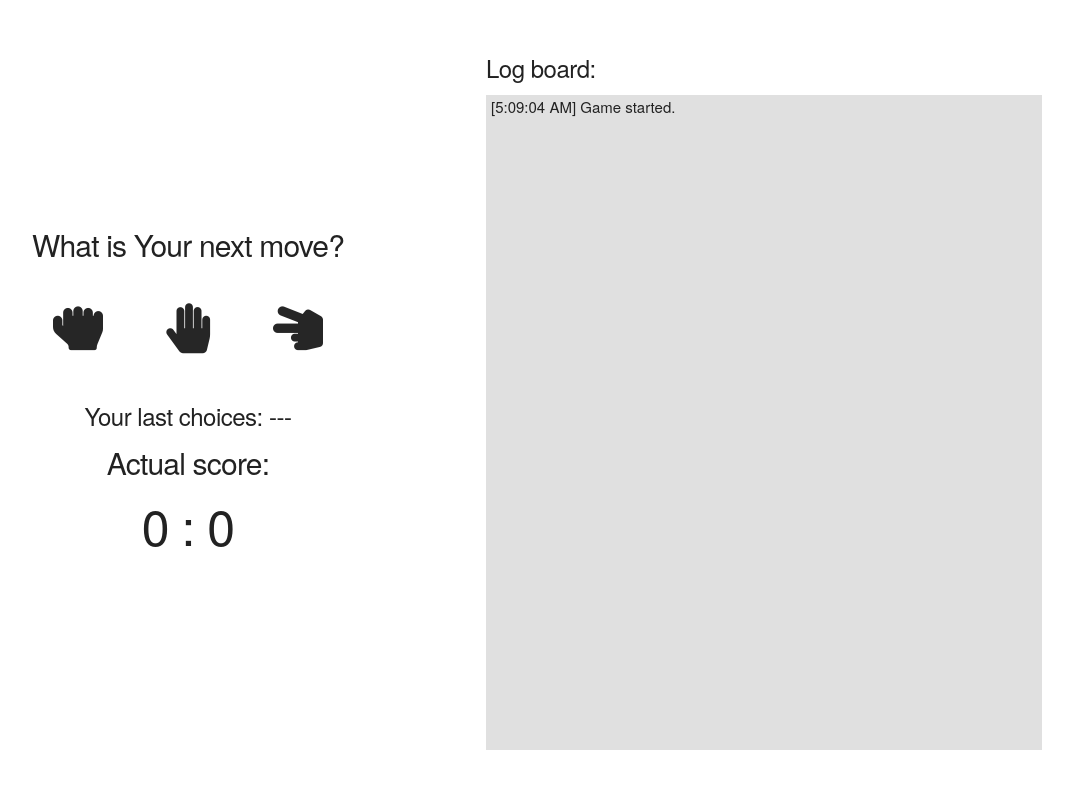
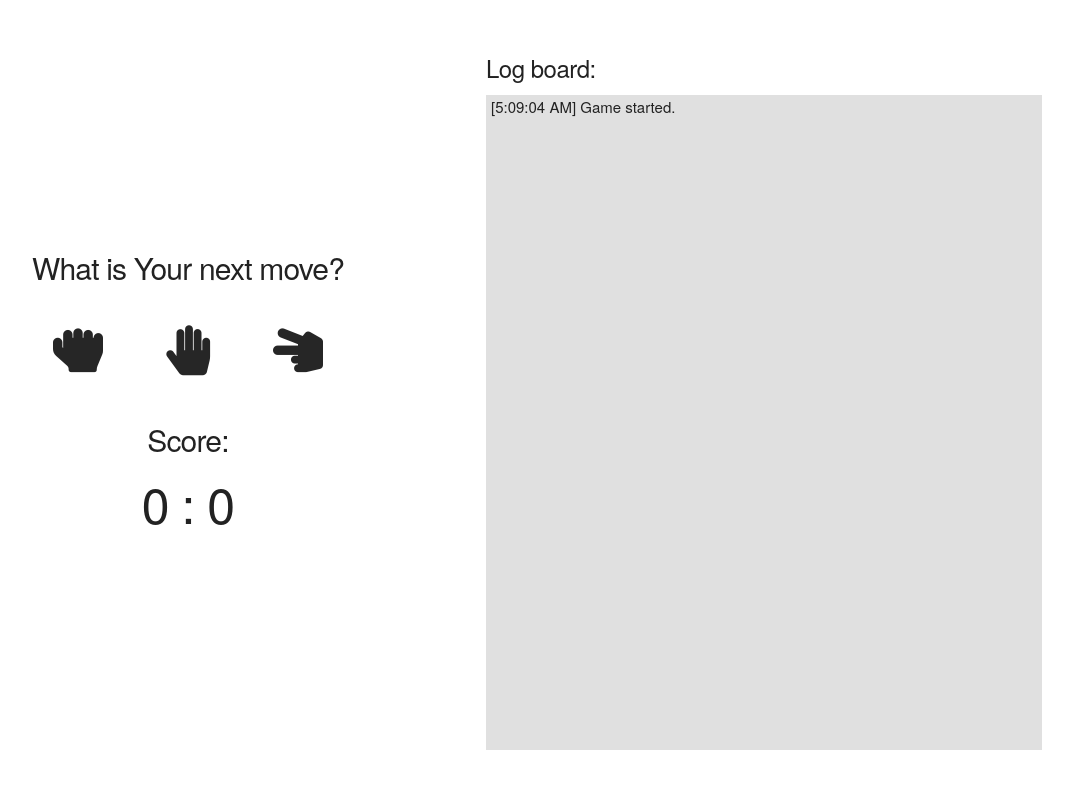
Before and after one commit to jaroslaw-bagnicki/rock-paper-scissors, a plain HTML site: page index.html in a window 1280 px wide. Shown: the whole page, without its empty margins (164-1237 px from the left). Drawn offline with Linux system fonts and the light colour scheme.

Commit message:
UI: Remove 'Your last choices' element

```diff
--- a/index.html
+++ b/index.html
@@ -29,8 +29,7 @@
               </a>
           </div>
         </div>
-        <h5>Your last choices: <span id="game-last-choices">---</span></h5>
-        <h4>Actual score:</h4>
+        <h4>Score:</h4>
         <h1 id="game-score">- : -</h1>
     </div> <!-- game-interface-wrapper end -->
 
```
